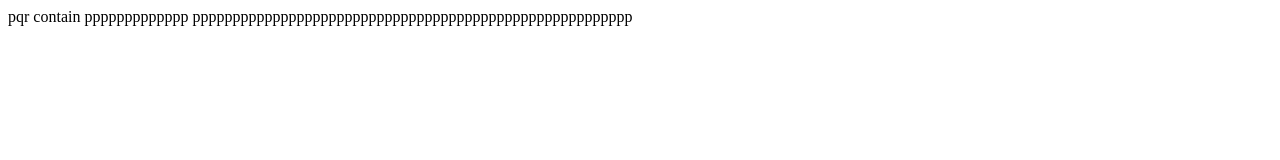
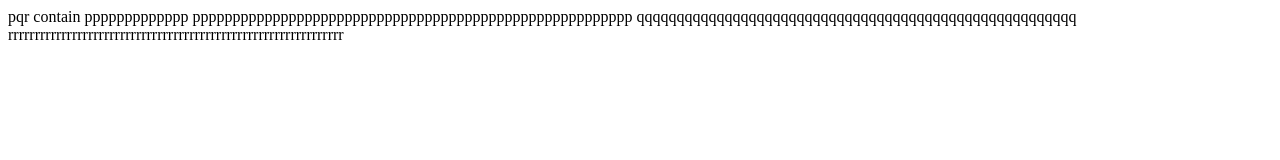
Before and after one commit to tapassahu/Test, a plain HTML site: page pqr.html in a window 1280 px wide. Drawn offline with Linux system fonts and the light colour scheme.

Commit message:
Update pqr.html

```diff
--- a/pqr.html
+++ b/pqr.html
@@ -9,5 +9,9 @@ ppppppppppppp
 
 ppppppppppppppppppppppppppppppppppppppppppppppppppppppp
 
+qqqqqqqqqqqqqqqqqqqqqqqqqqqqqqqqqqqqqqqqqqqqqqqqqqqqqqq
+
+rrrrrrrrrrrrrrrrrrrrrrrrrrrrrrrrrrrrrrrrrrrrrrrrrrrrrrrrrrrrrrr
+
 </body>
 </html>
```
